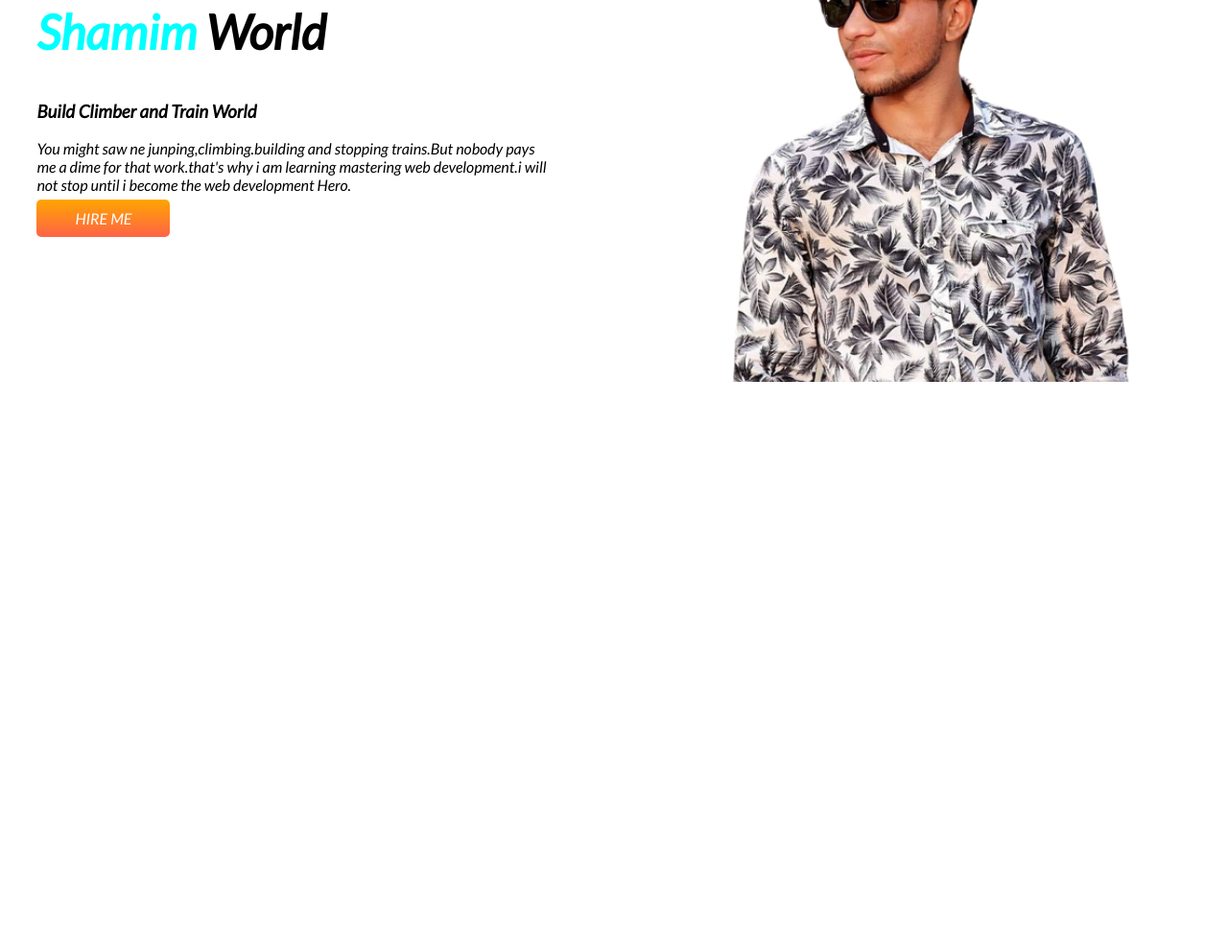
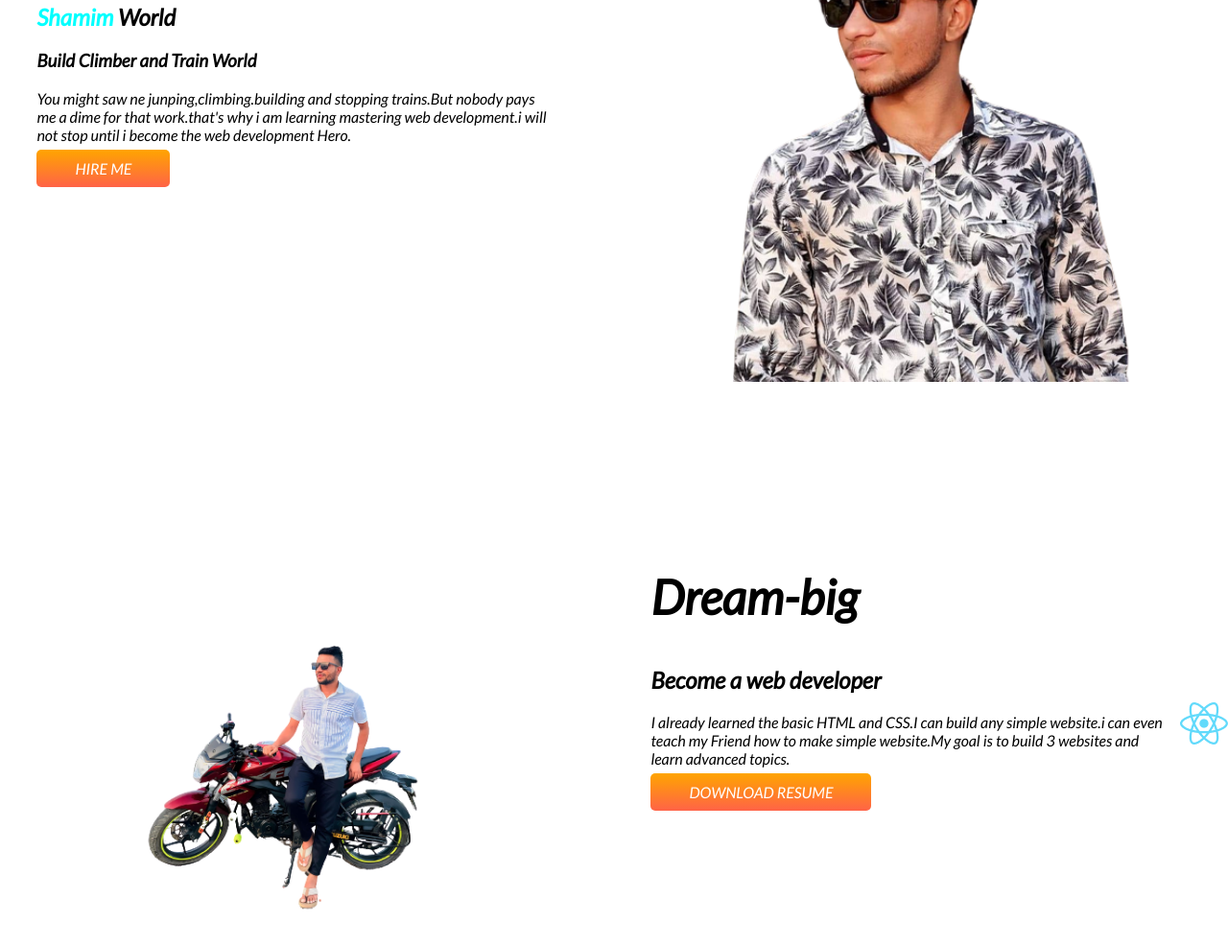
Before and after one commit to shamimsultan2/developer-portfolio, a plain HTML site: page index.html in a window 1280 px wide. Shown: the part 140-1126 px from the top of the page at 96% size. Before the commit the page ends 800 px from the top, so only its background shows below. Drawn offline with Linux system fonts and the light colour scheme.

Commit message:
git commit

```diff
--- a/index.html
+++ b/index.html
@@ -15,7 +15,7 @@
     <section class="top-banner">
         <div class="half-width">
             <h1>Welcome To</h1>
-            <h1><span class="color-cng">Shamim</span> World</h1>
+            <h2><span class="color-cng">Shamim</span> World</h2>
             <h3>Build Climber and Train World</h3>
             <p>You might saw ne junping,climbing.building and stopping trains.But nobody pays me a dime for that
                 work.that's
@@ -26,6 +26,18 @@
             <img src="images/shamim.png" alt="">
         </div>
     </section>
+    <section class="dream-big">
+        <div class="half-width">
+            <img src="images/shamim2.png" alt="">
+        </div>
+        <div class="half-width">
+            <h1>Dream-big</h1>
+            <h2>Become a web developer</h2>
+            <p>I already learned the basic HTML and CSS.I can build any simple website.i can even teach my Friend how to
+                make simple website.My goal is to build 3 websites and learn advanced topics.</p>
+            <a class="link-button" target="_blank" href="">DOWNLOAD RESUME</a>
+        </div>
+    </section>
 </body>
 
 </html>
--- a/style.css
+++ b/style.css
@@ -13,6 +13,7 @@ h1 {
 
 section {
     display: flex;
+    margin-bottom: 150px;
 }
 
 .half-width {
@@ -39,3 +40,9 @@ section {
     background-image: url(images/icons/react.png);
     background-repeat: no-repeat;
 }
+
+.dream-big {
+    background-image: url(images/icons/react.png);
+    background-repeat: no-repeat;
+    background-position: right;
+}
```
